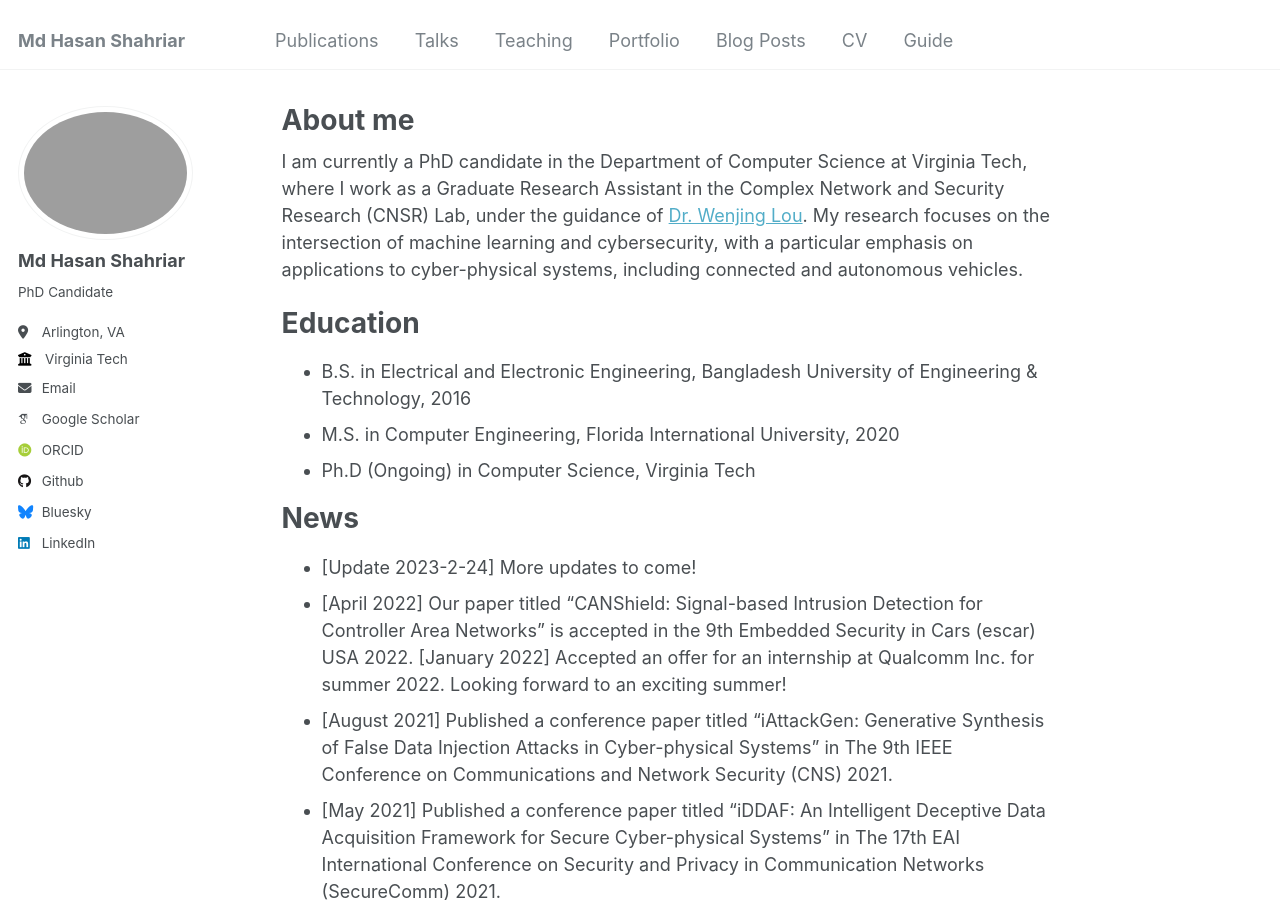
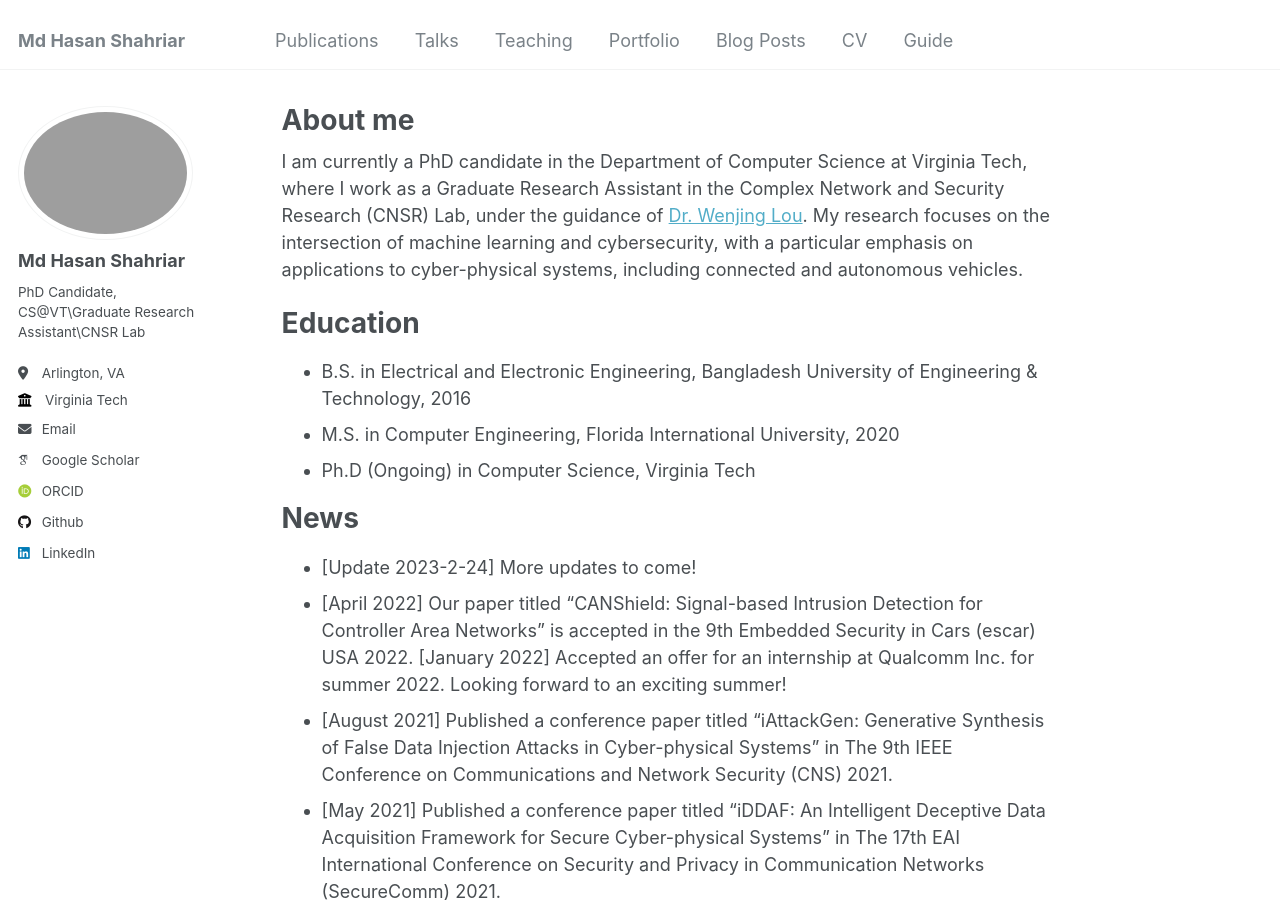
Before and after one commit to shahriar0651/hasan, a Jekyll site: the page built from _pages/about.md, in a window 1280 px wide and 900 px high. Built offline with Jekyll 4.4.1, drawn with Linux system fonts in a browser that asks for light colours; some web fonts are replaced.

```diff
--- a/_config.yml
+++ b/_config.yml
@@ -24,7 +24,7 @@ author:
   avatar           : "profile_bnw.jpg"
   name             : "Md Hasan Shahriar"
   pronouns         : # example: "she/her"
-  bio              : "PhD Candidate"
+  bio              : "PhD Candidate, CS@VT\\Graduate Research Assistant\\CNSR Lab"
   location         : "Arlington, VA"
   employer         : "Virginia Tech"
   uri              : # URL
@@ -48,7 +48,7 @@ author:
   stackoverflow    : # User number or user number and name (i.e., use "1" or "1/jeff-atwood")
 
   # Social media
-  bluesky          : "bsky.app" # Replace this with you Bluesky username
+  bluesky          : # Username "bsky.app" # Replace this with you Bluesky username
   facebook         : # Username
   flickr           : # Username
   foursquare       : # Username
```
Also changed, not shown: 1 other file.
